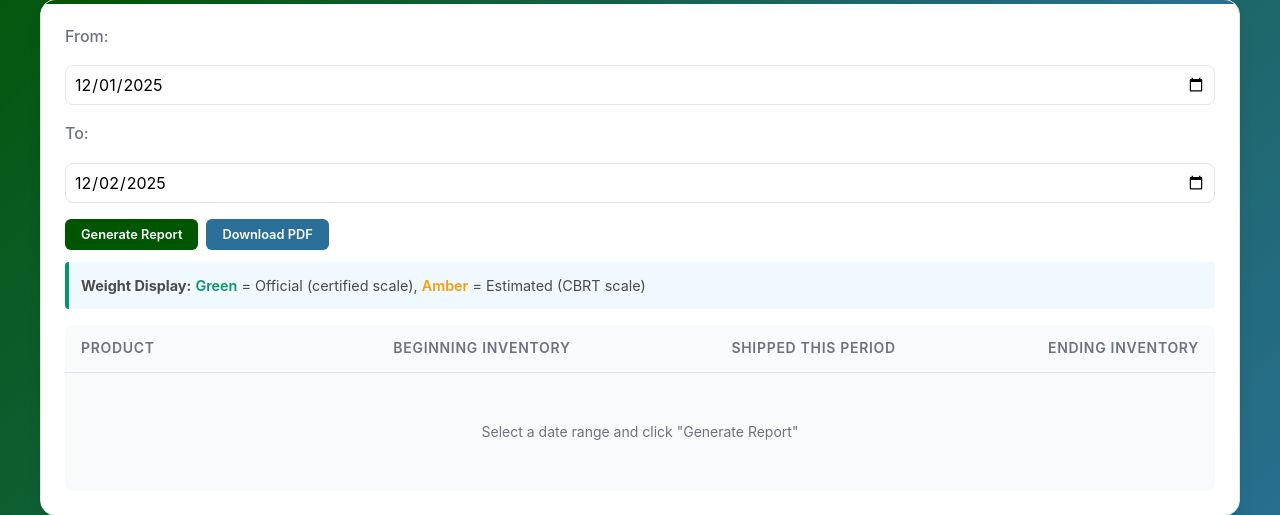
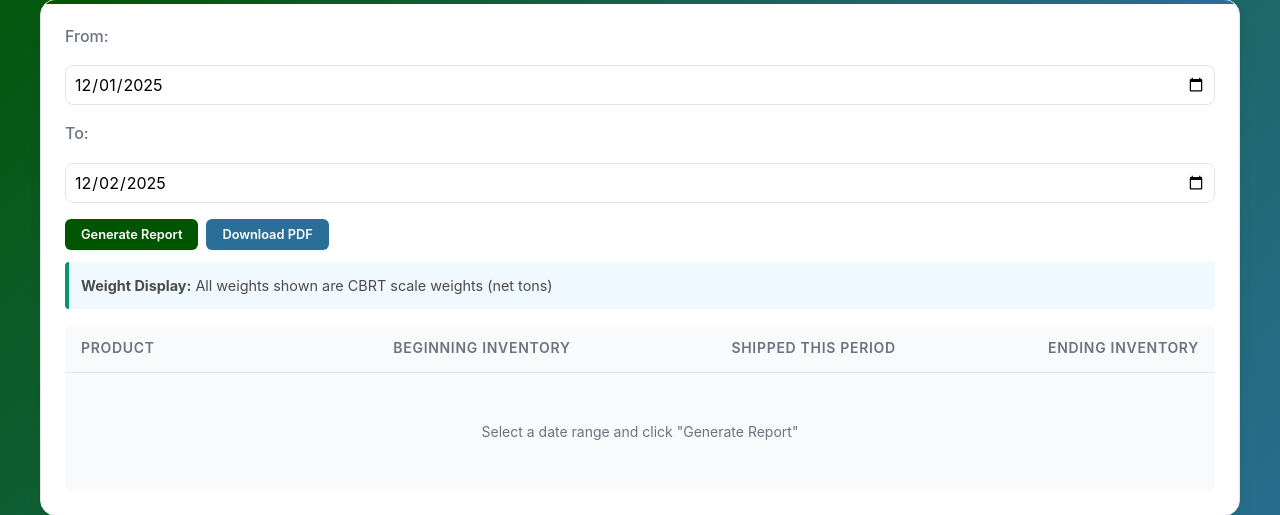
Before and after one commit to CBRT513/django-primetrade, a Django app: page /inventory-report.html in a window 1280 px wide. Shown: the part 180-695 px from the top of the page. Run offline with Django 4.2, Linux system fonts and the light colour scheme; a user stored in the database is signed in; parts of the project's set-up code (start-up, migrations or seed data) failed here and were passed over.

Commit message:
feat: Use CBRT weight instead of official weight in inventory report
Per client request, inventory report now displays CBRT scale weights
(net_tons) instead of certified scale weights (official_weight_tons).

Changes:
- views.py: inventory_report and inventory_report_pdf now use net_tons
- inventory_report_pdf.py: Remove asterisk notation for official weights
- inventory-report.html: Update legend text

🤖 Generated with [Claude Code](https://claude.com/claude-code)

Co-Authored-By: Claude <noreply@anthropic.com>

```diff
--- a/bol_system/inventory_report_pdf.py
+++ b/bol_system/inventory_report_pdf.py
@@ -244,8 +244,6 @@ def generate_eom_inventory_pdf(report_data):
 
         for bol in bols:
             weight_str = _format_tons(bol.get('weight_tons', 0))
-            if bol.get('is_official'):
-                weight_str += '*'
 
             detail_data.append([
                 bol.get('bol_number', ''),
@@ -283,7 +281,7 @@ def generate_eom_inventory_pdf(report_data):
         fontSize=7,
         textColor=colors.HexColor('#888888'),
     )
-    story.append(Paragraph("* Official (certified scale) weight", legend_style))
+    story.append(Paragraph("All weights are CBRT scale weights (net tons)", legend_style))
 
     story.append(Spacer(1, 0.05 * inch))
     story.append(line_table)
--- a/templates/inventory-report.html
+++ b/templates/inventory-report.html
@@ -133,9 +133,7 @@
       </div>
 
       <div class="legend">
-        <strong>Weight Display:</strong>
-        <span class="official-weight">Green</span> = Official (certified scale),
-        <span class="estimate-weight">Amber</span> = Estimated (CBRT scale)
+        <strong>Weight Display:</strong> All weights shown are CBRT scale weights (net tons)
       </div>
 
       <div class="table-container" style="margin-top: 1rem;">
```
Also changed, not shown: bol_system/views.py (+8 -13 lines).
